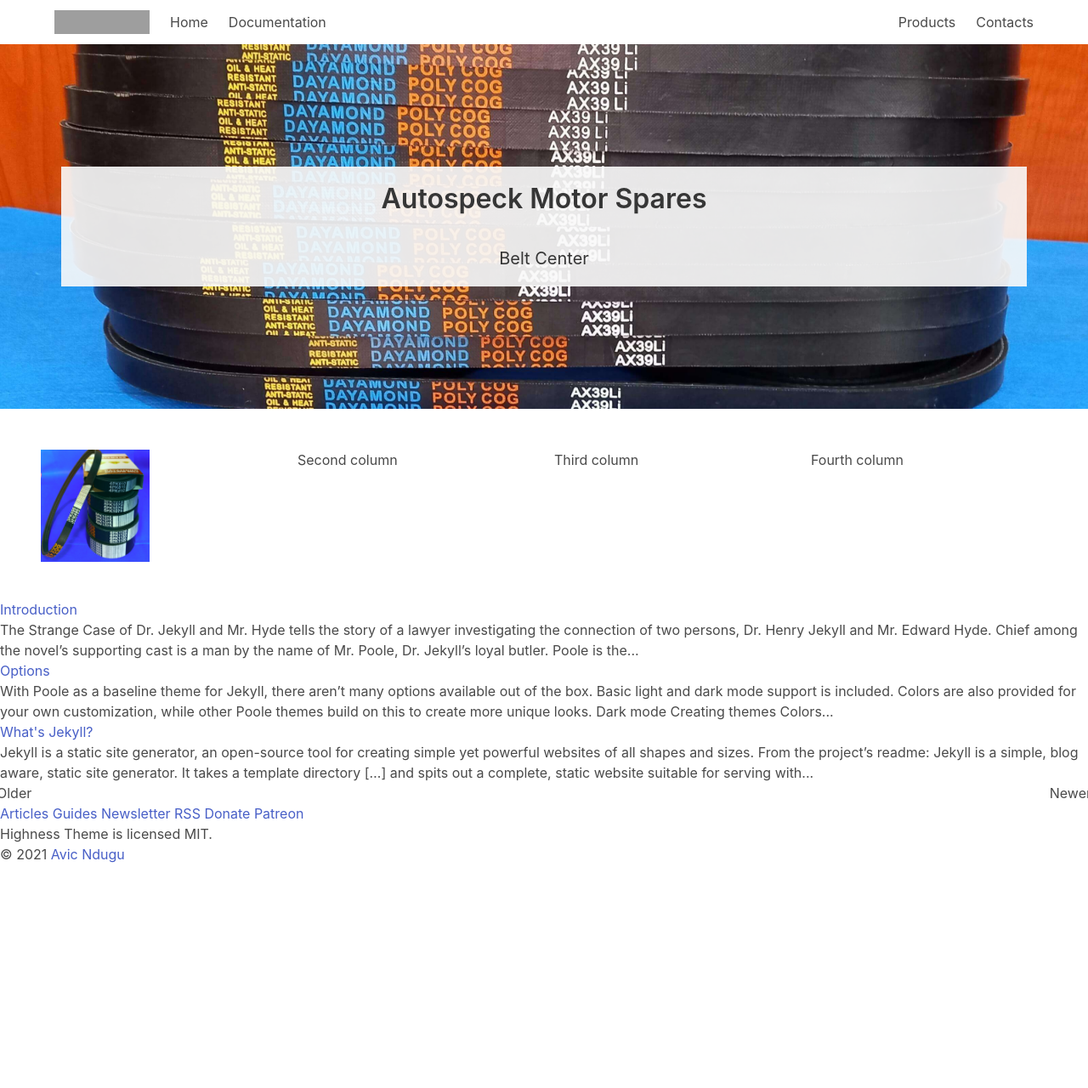
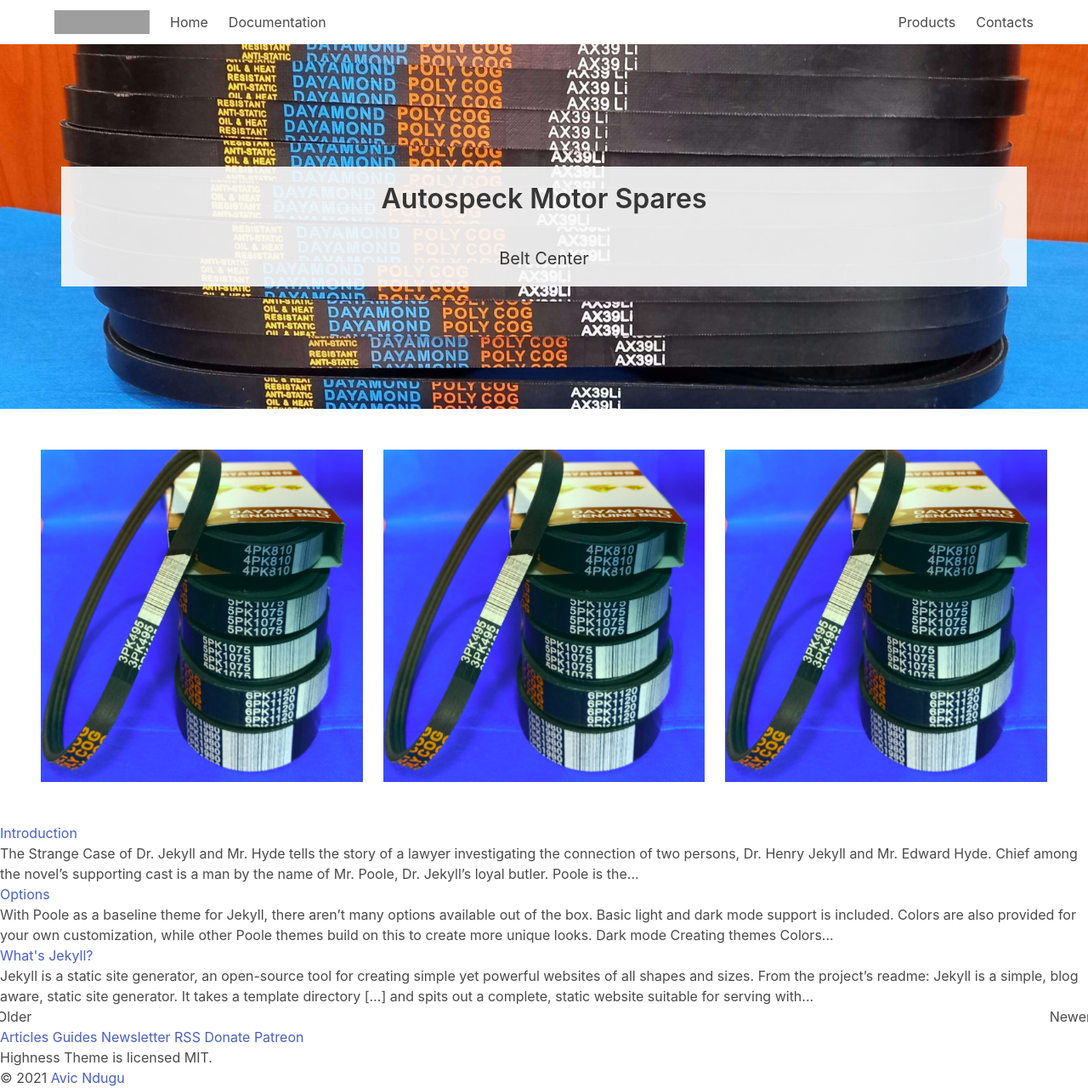
Before and after one commit to avicnotes/autospeck, a Jekyll site: the page built from index.html, in a window 1280 px wide. Shown: the whole page at 85% size. Built offline with Jekyll 4.4.1, drawn with Linux system fonts in a browser that asks for light colours; the list of posts is cut into pages by our own code; before the commit the page ends 1017 px from its top, so only the background shows below that; grey boxes are pictures that could not be loaded.

Commit message:
Update index.html

```diff
--- a/index.html
+++ b/index.html
@@ -19,19 +19,20 @@
 
 <section class="section">
   <div class="columns">
-    <div class="column">
-      <figure class="image is-128x128">
+    <div class="column  is-one-third">
+      <figure class="image">
         <img src="/assets/img/pk-series-belts.jpg">
       </figure>
     </div>
-    <div class="column">
-      Second column
+    <div class="column  is-one-third">
+      <figure class="image">
+        <img src="/assets/img/pk-series-belts.jpg">
+      </figure>
     </div>
-    <div class="column">
-      Third column
-    </div>
-    <div class="column">
-      Fourth column
+    <div class="column  is-one-third">
+      <figure class="image">
+        <img src="/assets/img/pk-series-belts.jpg">
+      </figure>
     </div>
   </div>
  </section>
```
